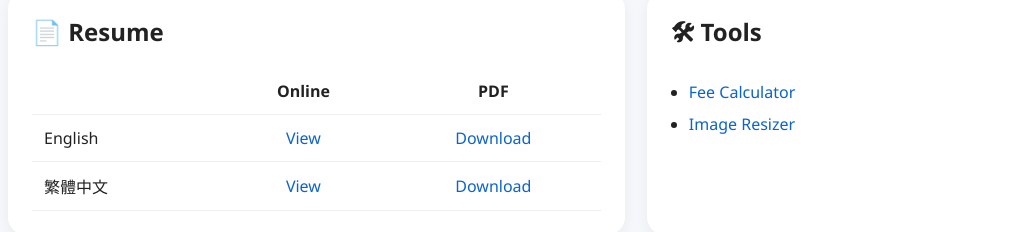
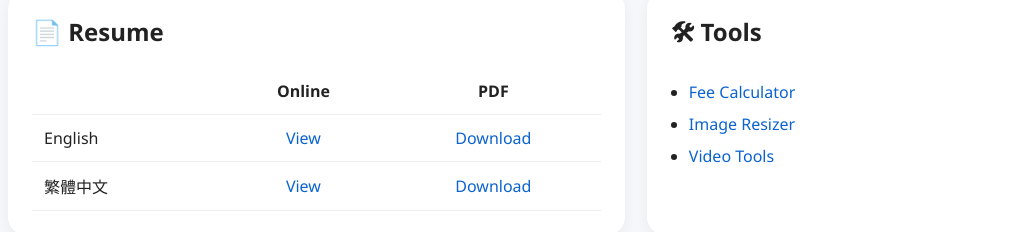
Before and after one commit to taicun-lin/taicun-lin.github.io, a plain HTML site: page index.html in a window 1280 px wide. Shown: the part 765-997 px from the top of the page, without its empty margins (107-1130 px from the left). Drawn offline with Linux system fonts and the light colour scheme.

Commit message:
Update index.html

```diff
--- a/index.html
+++ b/index.html
@@ -87,6 +87,7 @@ hub for engineering knowledge, projects, and open-source work.
 <ul>
 <li><a href="/tools/Fee.html">Fee Calculator</a></li>
 <li><a href="/tools/ImgResizer.html">Image Resizer</a></li>
+<li><a href="/tools/VideoTools.html">Video Tools</a></li>
 </ul>
 </div>
 
```
